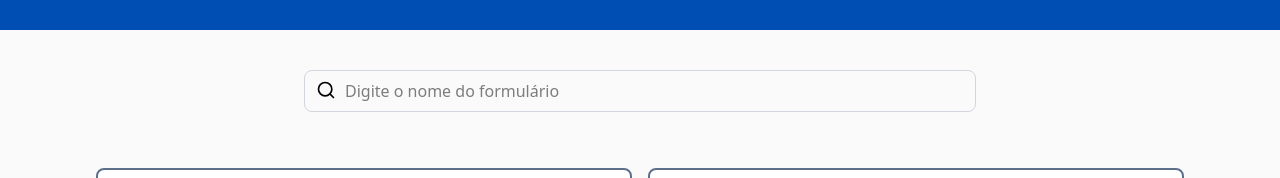
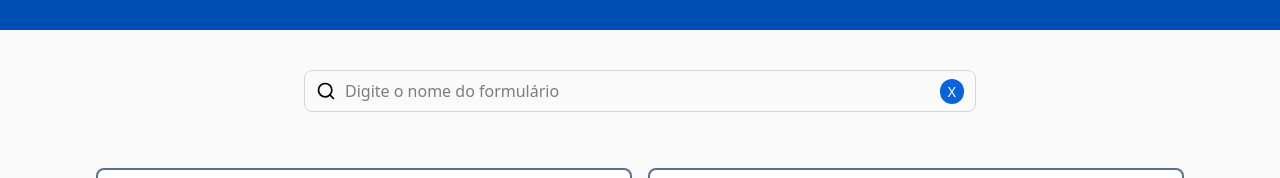
Before and after one commit to MuriloZague/inanexos, a React (Vite) app: page / in a window 1280 px wide. Shown: the part 126-304 px from the top of the page. Built offline with nearby package versions, Linux system fonts and the light colour scheme.

Commit message:
"horario-aps" form added + a new way to delete text from searchbar

```diff
--- a/public/forms.json
+++ b/public/forms.json
@@ -222,5 +222,13 @@
     "descricao": "Formulário a ser preenchido para segurado especial seringueiro e extrativista vegetal",
     "link": "autodeclaracaoseringueiroextrativista.pdf",
     "date": "15/10/2025"
+  },
+  {
+    "id": 29,
+    "titulo": "Cartaz Horário APS - 7hrs a 13hrs",
+    "categoria": "INSS",
+    "descricao": "Cartaz informativo referente ao horário de atendimento da APS de Fernandópolis.",
+    "link": "cartaz-horario-agencia.pdf",
+    "date": "15/12/2025"
   }
 ]
--- a/src/components/SearchBar.tsx
+++ b/src/components/SearchBar.tsx
@@ -8,15 +8,16 @@ interface SearchBarProps {
 
 const SearchBar: React.FC<SearchBarProps> = ({ value, onChange }) => {
     return (
-        <div className="relative w-full max-w-2xl mx-auto">
-            <Search className="absolute left-3 top-[35%] -translate-y-1/2 h-5 w-5 text-muted-foreground" />
+        <div className="relative w-full max-w-2xl mx-auto flex items-center mb-4">
+            <Search className="absolute left-3 h-5 w-5"/>
             <input
                 type="text"
                 placeholder="Digite o nome do formulário"
                 value={value}
                 onChange={(e) => onChange(e.target.value)}
-                className="pl-10 w-full p-2 border border-gray-300 rounded-lg mb-4 focus:outline-none focus:ring-2 focus:ring-blue-500"
+                className="pl-10 w-full p-2 border border-gray-300 rounded-lg focus:outline-none focus:ring-2 focus:ring-blue-500"
             />
+            <p className="cursor-pointer absolute right-3 text-[14px] font-stretch-200% bg-[#0a63d8] rounded-full p-2 pt-0.5 pb-0.5 text-white" onClick={() => onChange("")}>X</p>
         </div>
     );
 }
```
Also changed, not shown: 1 other file (tests, documents, lock files or other folders).
